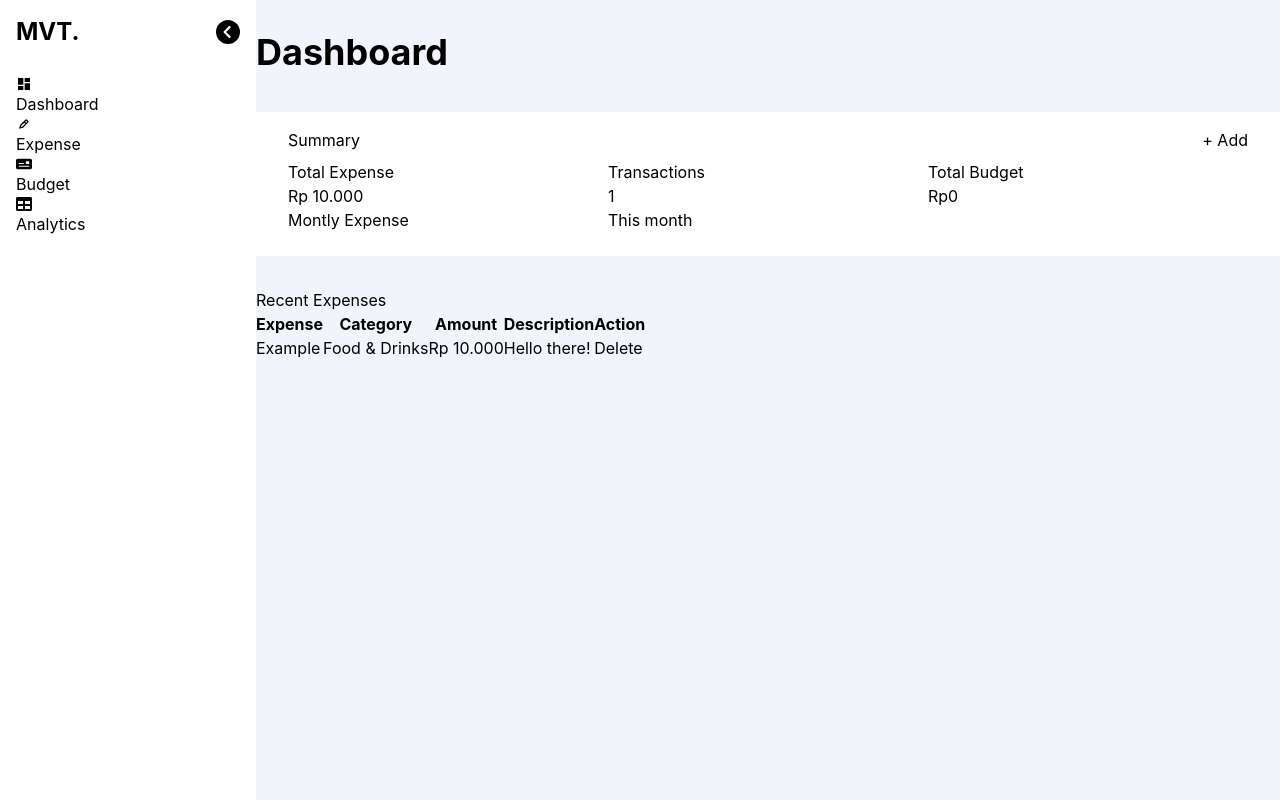
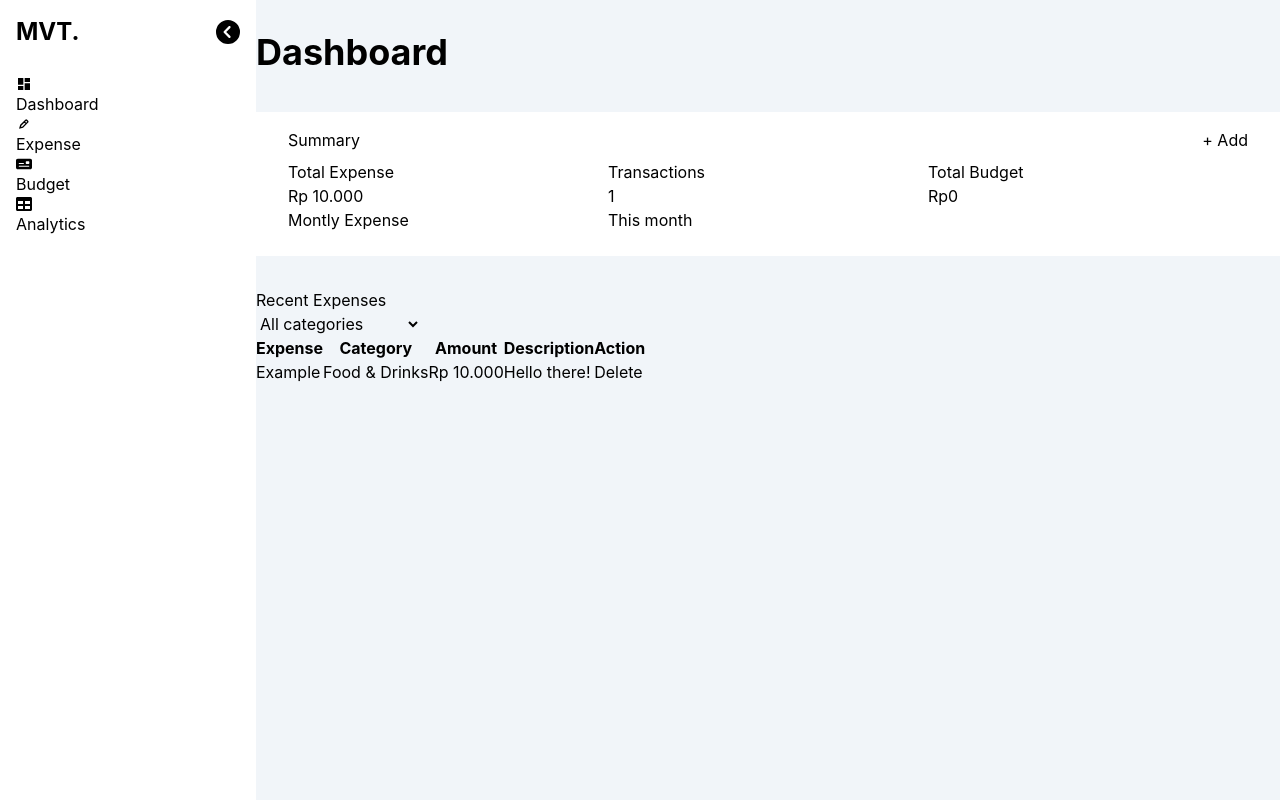
Before and after one commit to marvelTtihu/ExpenseTracker, a React (Vite) app: page / in a window 1280 px wide. Built offline with nearby package versions, Linux system fonts and the light colour scheme.

Commit message:
feat: add filter categories logic

```diff
--- a/src/components/ExpenseList.jsx
+++ b/src/components/ExpenseList.jsx
@@ -1,10 +1,29 @@
 import { formatRupiah } from "../utils/format";
 import { useTransaction } from "../hooks/useTransaction";
+import { useState } from "react";
 
-const ExpenseList = ({ expenses = []}) => {
-    const { deleteExpense } = useTransaction();
+const ExpenseList = () => {
+    const { expenses, deleteExpense, CATEGORIES } = useTransaction();
+    const[selectedOptions, setSelectedOptions] = useState("");
+
+    const filteredExpense = selectedOptions === ""
+        ? expenses
+        : expenses.filter(item => item.category === selectedOptions)
 
     return(
+        <div>
+            <select
+            id="categoryFilter"
+            value={selectedOptions}
+            onChange={(e) => setSelectedOptions(e.target.value)}
+            >
+            <option value="">All categories</option>
+            {CATEGORIES.map((item) => (
+                <option key={item} value={item}>
+                    {item}
+                </option>
+            ))}
+            </select>
             <table>
                 <thead>
                     <tr>
@@ -16,12 +35,12 @@ const ExpenseList = ({ expenses = []}) => {
                     </tr>
                 </thead>
                 <tbody>
-                {expenses.length === 0 ? (
+                    {filteredExpense.length === 0 ? (
                         <p className="text-slate-500">
                             No expenses yet.
                         </p>
                     ) : (
-                    expenses.map((item) => (
+                        filteredExpense.map((item) => (
                             <tr key={item.id}>
                                 <td>{item.name}</td>
                                 <td>{item.category}</td>
@@ -33,6 +52,7 @@ const ExpenseList = ({ expenses = []}) => {
                     )}
                 </tbody>
             </table>
+        </div>
     );
 }
 
```
Lines whose indentation alone changed are shown as unchanged.
